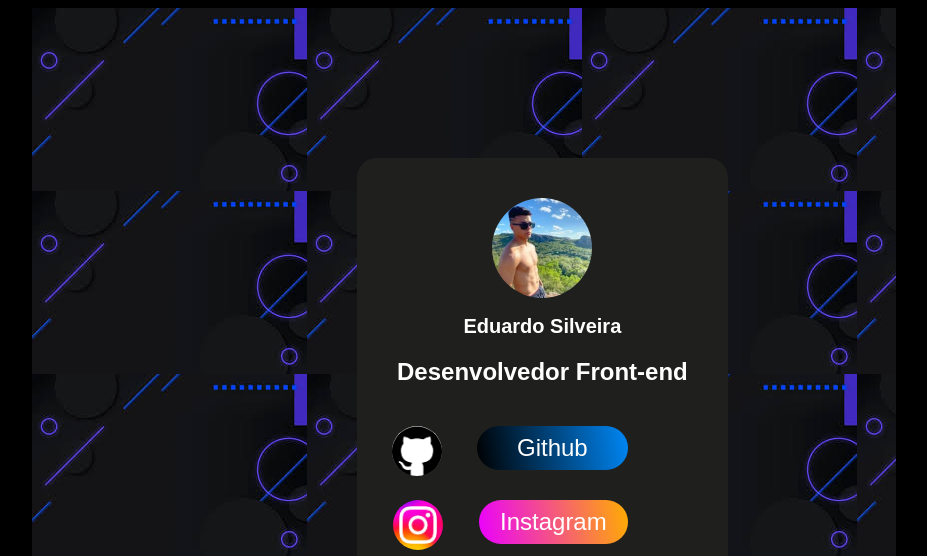
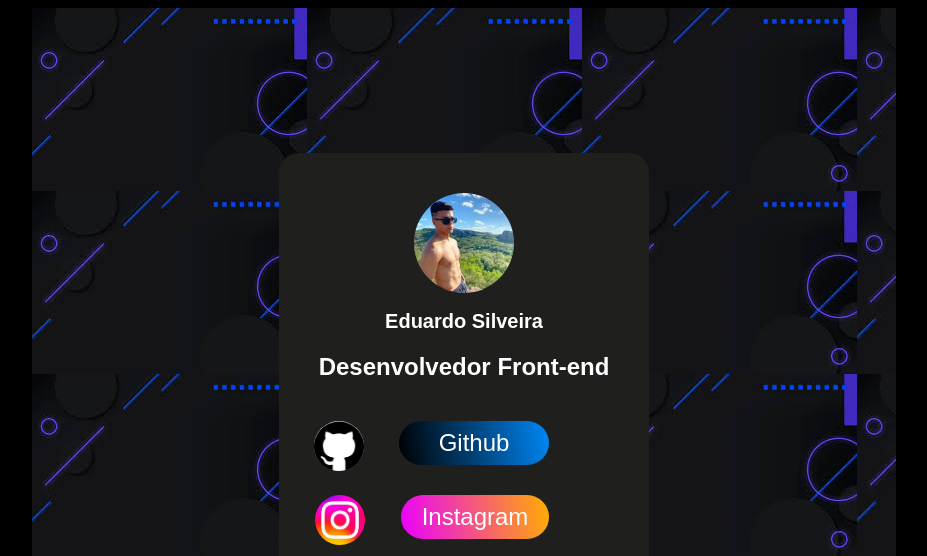
Before and after one commit to Eduardo-Silveira222/Site-Profissional, a plain HTML site: page index.html in a window 1280 px wide. Shown: the top 556 px of the page, without its empty margins (176-1103 px from the left). Drawn offline with Linux system fonts and the light colour scheme.

Commit message:
Algumas alterações adicionais

```diff
--- a/estilo.css
+++ b/estilo.css
@@ -4,6 +4,9 @@ body{
     background-color: black;
 }
 div#container{
+    display: flex;
+    justify-content: center;
+    align-items: center;
     background-image: url(-imagens/-fundo.jpg);
     color: white;
     margin: 0px 200px 0px 200px;
@@ -13,8 +16,6 @@ div#corpo{
     text-align: center;
     padding: 40px;
     float: left;
-    margin-left: 325px;
-    margin-top: 150px;
     background-color: #1f201e;
     border-radius: 20px;
     font-family: Arial, sans-serif;
```
Also changed, not shown: -imagens/insta.png (deleted), -imagens/instagram-250x170.jpg (deleted).
